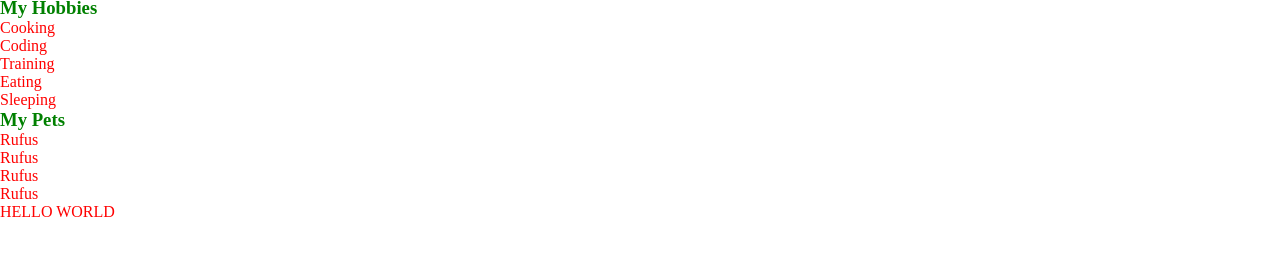
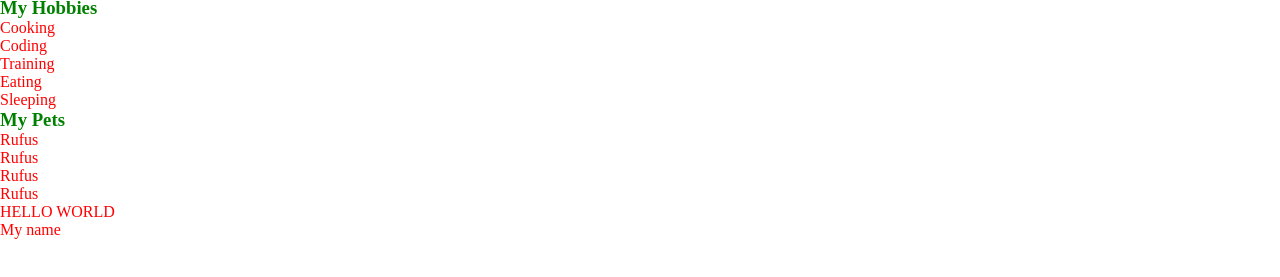
Before and after one commit to StylewithWicky/example, a plain HTML site: page index.html in a window 1280 px wide. Shown: the part 233-510 px from the top of the page. Drawn offline with Linux system fonts and the light colour scheme.

Commit message:
modified index.html

```diff
--- a/index.html
+++ b/index.html
@@ -24,5 +24,6 @@
     <li>Rufus</li>
    </ol>
    <p>HELLO WORLD</p>
+   <p>My name</p>
 </body>
 </html>
```
